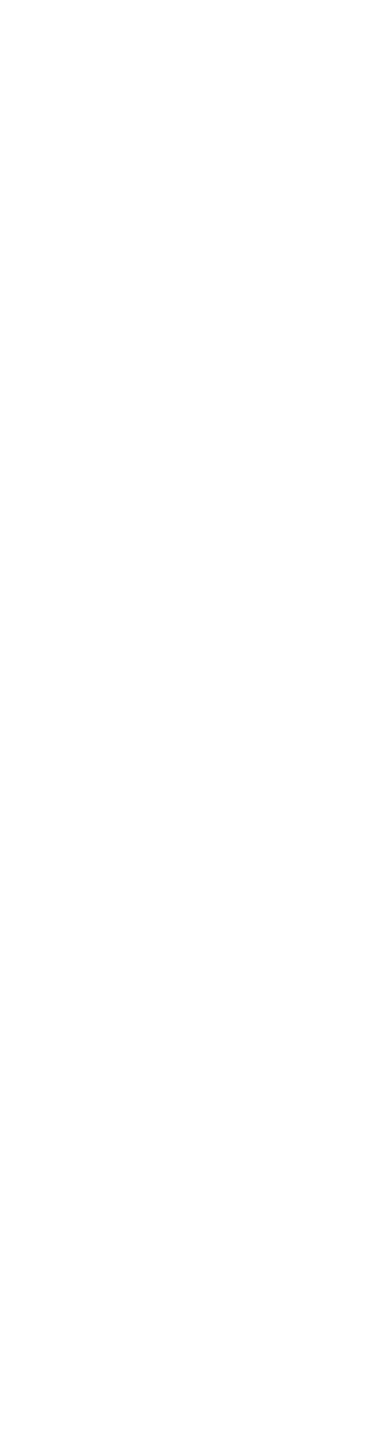
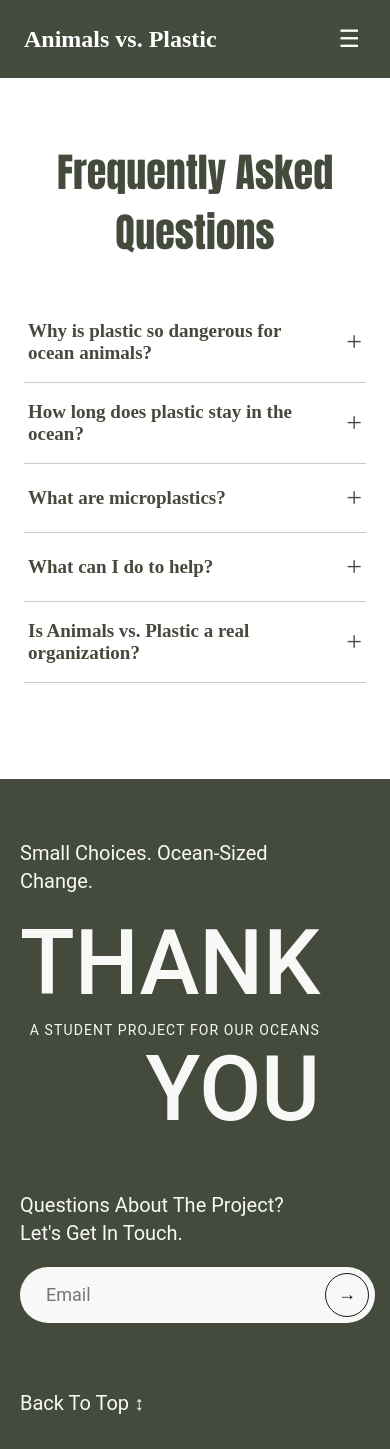
Before and after one commit to prostodiva/animals-vs-plastic, a plain HTML site: page faq.html in a window 390 px wide. Before the commit the page ends 844 px from the top, so only its background shows below. Drawn offline with Linux system fonts and the light colour scheme.

Commit message:
feat: add FAQ - accordion

```diff
--- a/about.html
+++ b/about.html
@@ -0,0 +1,59 @@
+<!DOCTYPE html>
+<html lang="en">
+    <head>
+        <title>Animals vs. Plastic</title>
+        <link rel="stylesheet" href="styles.css">
+        <meta charset="UTF-8">
+        <meta name="viewport" content="width=device-width, initial-scale=1.0">
+        <script src="script.js" defer></script>
+    </head>
+    <body>
+        <header>
+            <a href="index.html" class="brand">Animals vs. Plastic</a>
+            <button class="menu-btn" type="button" aria-label="Open menu" aria-expanded="false" aria-controls="main-nav">☰</button>
+            <nav id="main-nav">
+                <ul>
+                    <li><a href="about.html">About</a></li>
+                    <li><a href="contact.html">Contact</a></li>
+                    <li><a href="copyrights.html">Copyrights</a></li>
+                    <li><a href="history.html">History</a></li>
+                    <li><a href="faq.html">FAQ</a></li>
+                </ul>
+            </nav>
+            <a href="donate.html" class="donate">Donate</a>
+        </header>
+        <main>
+            <h1>About</h1>
+        </main>
+        <footer>
+            <div class="footer-content">
+                <div class="footer-top">
+                    <p class="footer-tagline">
+                        <span>Small Choices. Ocean-Sized</span>
+                        <span>Change.</span>
+                    </p>
+                    <div class="footer-giant">
+                        <p class="footer-thanks">THANK</p>
+                        <p class="footer-note">A STUDENT PROJECT FOR OUR OCEANS</p>
+                        <p class="footer-you">YOU</p>
+                    </div>
+                </div>
+                <div class="footer-bottom">
+                    <div class="footer-contact">
+                        <p class="footer-questions">
+                            <span>Questions About The Project?</span>
+                            <span>Let's Get In Touch.</span>
+                        </p>
+                        <form class="footer-form" id="footer-form">
+                            <label class="visually-hidden" for="footer-email">Email</label>
+                            <input type="email" id="footer-email" placeholder="Email">
+                            <button type="submit" class="footer-arrow" aria-label="Send email">→</button>
+                        </form>
+                        <p class="footer-msg" id="footer-msg" aria-live="polite"></p>
+                    </div>
+                    <a href="#top" class="back-to-top">Back To Top <span aria-hidden="true">↕</span></a>
+                </div>
+            </div>
+        </footer>
+    </body>
+</html>
--- a/faq.html
+++ b/faq.html
@@ -0,0 +1,105 @@
+<!DOCTYPE html>
+<html lang="en">
+    <head>
+        <title>Animals vs. Plastic</title>
+        <link rel="stylesheet" href="styles.css">
+        <meta charset="UTF-8">
+        <meta name="viewport" content="width=device-width, initial-scale=1.0">
+        <script src="script.js" defer></script>
+    </head>
+    <body>
+        <header>
+            <a href="index.html" class="brand">Animals vs. Plastic</a>
+            <button class="menu-btn" type="button" aria-label="Open menu" aria-expanded="false" aria-controls="main-nav">☰</button>
+            <nav id="main-nav">
+                <ul>
+                    <li><a href="about.html">About</a></li>
+                    <li><a href="contact.html">Contact</a></li>
+                    <li><a href="copyrights.html">Copyrights</a></li>
+                    <li><a href="history.html">History</a></li>
+                    <li><a href="faq.html">FAQ</a></li>
+                </ul>
+            </nav>
+            <a href="donate.html" class="donate">Donate</a>
+        </header>
+        <main>
+            <h1>Frequently Asked Questions</h1>
+            <div class="accordion">
+                <div>
+                    <h2 class="question">
+                        <button id="btn1" type="button" aria-expanded="false" aria-controls="panel1">Why is plastic so dangerous for ocean animals?</button>
+                    </h2>
+                    <section id="panel1" aria-labelledby="btn1" hidden>
+                        <p class="answer">Animals mistake plastic for food and eat it, which can block their stomachs and starve them. Others get tangled in bags, nets, and fishing line and cannot swim, hunt, or surface to breathe. Plastic also damages the habitats animals depend on - from coral reefs to nesting beaches.</p>
+                    </section>
+                </div>
+
+                <div>
+                    <h2 class="question">
+                        <button id="btn2" type="button" aria-expanded="false" aria-controls="panel2">How long does plastic stay in the ocean?</button>
+                    </h2>
+                    <section id="panel2" aria-labelledby="btn2" hidden>
+                        <p class="answer">Plastic does not biodegrade. A plastic bottle can last around 450 years in the ocean. Sunlight and waves only break it into smaller and smaller pieces - it never truly goes away.</p>
+                    </section>
+                </div>
+
+                <div>
+                    <h2 class="question">
+                        <button id="btn3" type="button" aria-expanded="false" aria-controls="panel3">What are microplastics?</button>
+                    </h2>
+                    <section id="panel3" aria-labelledby="btn3" hidden>
+                        <p class="answer">Microplastics are pieces of plastic smaller than 5 millimeters. They form when larger items break down, and they also wash off clothing and out of cosmetics. Small sea creatures eat them, and they move up the food chain - all the way to our plates.</p>
+                    </section>
+                </div>
+
+                <div>
+                    <h2 class="question">
+                        <button id="btn4" type="button" aria-expanded="false" aria-controls="panel4">What can I do to help?</button>
+                    </h2>
+                    <section id="panel4" aria-labelledby="btn4" hidden>
+                        <p class="answer">Start with small choices: use fewer single-use plastics, reuse bags, bottles, and containers, dispose of plastic responsibly, pick up plastic when you see it, and think before you buy. Multiplied by millions of people, small choices become an ocean-sized change - you can take the pledge on our home page.</p>
+                    </section>
+                </div>
+
+                <div>
+                    <h2 class="question">
+                        <button id="btn5" type="button" aria-expanded="false" aria-controls="panel5">Is Animals vs. Plastic a real organization?</button>
+                    </h2>
+                    <section id="panel5" aria-labelledby="btn5" hidden>
+                        <p class="answer">No - Animals vs. Plastic is a student project, created for a Web Development class at Glendale Community College. It is an educational website built to raise awareness about ocean plastic, not a charity.</p>
+                    </section>
+                </div>
+            </div>
+        </main>
+        <footer>
+            <div class="footer-content">
+                <div class="footer-top">
+                    <p class="footer-tagline">
+                        <span>Small Choices. Ocean-Sized</span>
+                        <span>Change.</span>
+                    </p>
+                    <div class="footer-giant">
+                        <p class="footer-thanks">THANK</p>
+                        <p class="footer-note">A STUDENT PROJECT FOR OUR OCEANS</p>
+                        <p class="footer-you">YOU</p>
+                    </div>
+                </div>
+                <div class="footer-bottom">
+                    <div class="footer-contact">
+                        <p class="footer-questions">
+                            <span>Questions About The Project?</span>
+                            <span>Let's Get In Touch.</span>
+                        </p>
+                        <form class="footer-form" id="footer-form">
+                            <label class="visually-hidden" for="footer-email">Email</label>
+                            <input type="email" id="footer-email" placeholder="Email">
+                            <button type="submit" class="footer-arrow" aria-label="Send email">→</button>
+                        </form>
+                        <p class="footer-msg" id="footer-msg" aria-live="polite"></p>
+                    </div>
+                    <a href="#top" class="back-to-top">Back To Top <span aria-hidden="true">↕</span></a>
+                </div>
+            </div>
+        </footer>
+    </body>
+</html>
--- a/script.js
+++ b/script.js
@@ -19,3 +19,24 @@ if (pledgeBtn && pledgeCount) {
         pledgeBtn.disabled = true;
     });
 }
+
+// Accordion (FAQ page)
+const buttons = document.querySelectorAll('.accordion button');
+buttons.forEach((button) => {
+    button.addEventListener('click', () => {
+        // 1. Remember whether THIS one was open — before touching anything
+        const wasExpanded = button.getAttribute('aria-expanded') === 'true';
+
+        // 2. Close everything, no exceptions
+        buttons.forEach((other) => {
+            other.setAttribute('aria-expanded', 'false');
+            document.getElementById(other.getAttribute('aria-controls')).hidden = true;
+        });
+
+        // 3. Open the clicked one — but only if it wasn't already open
+        if (!wasExpanded) {
+            button.setAttribute('aria-expanded', 'true');
+            document.getElementById(button.getAttribute('aria-controls')).hidden = false;
+        }
+    });
+});
--- a/styles.css
+++ b/styles.css
@@ -497,6 +497,73 @@ footer {
     white-space: nowrap;
 }
 
+main h1 {
+    font-family: Impact;
+    font-size: clamp(40px, 6vw, 72px);
+    font-weight: 400;
+    color: #444B3C;
+    text-align: center;
+    margin: 0;
+    padding: 64px 24px 40px;
+}
+
+.accordion {
+    max-width: 900px;
+    margin: 0 auto;
+    padding: 0 24px 96px;
+}
+
+.accordion > div {
+    border-bottom: 1px solid rgba(0, 0, 0, 0.2);
+}
+
+.question {
+    margin: 0;
+}
+
+.accordion button {
+    width: 100%;
+    display: flex;
+    justify-content: space-between;
+    align-items: center;
+    gap: 16px;
+    background: none;
+    border: none;
+    cursor: pointer;
+    font-family: inherit;
+    font-size: 24px;
+    font-weight: 600;
+    color: #444B3C;
+    text-align: left;
+    padding: 24px 8px;
+}
+
+.accordion button::after {
+    content: "+";
+    font-size: 28px;
+    font-weight: 400;
+}
+
+.accordion button[aria-expanded="true"]::after {
+    content: "−";
+}
+
+.accordion button:hover {
+    background-color: rgba(126, 176, 129, 0.12);
+}
+
+.accordion section {
+    padding: 0 8px 24px;
+}
+
+.answer {
+    font-size: 18px;
+    line-height: 1.5;
+    color: #333;
+    margin: 0;
+    max-width: 700px;
+}
+
 
 @media (max-width: 768px) {
     header {
@@ -651,6 +718,15 @@ footer {
     .footer-questions {
         font-size: 20px;
     }
+
+    .accordion button {
+        font-size: 19px;
+        padding: 18px 4px;
+    }
+
+    .answer {
+        font-size: 16px;
+    }
 }
 
 @media (prefers-reduced-motion: reduce) {
```
Also changed, not shown: contact.html (+59 -0 lines), copyrights.html (+59 -0 lines), donate.html (+59 -0 lines), history.html (+59 -0 lines).
